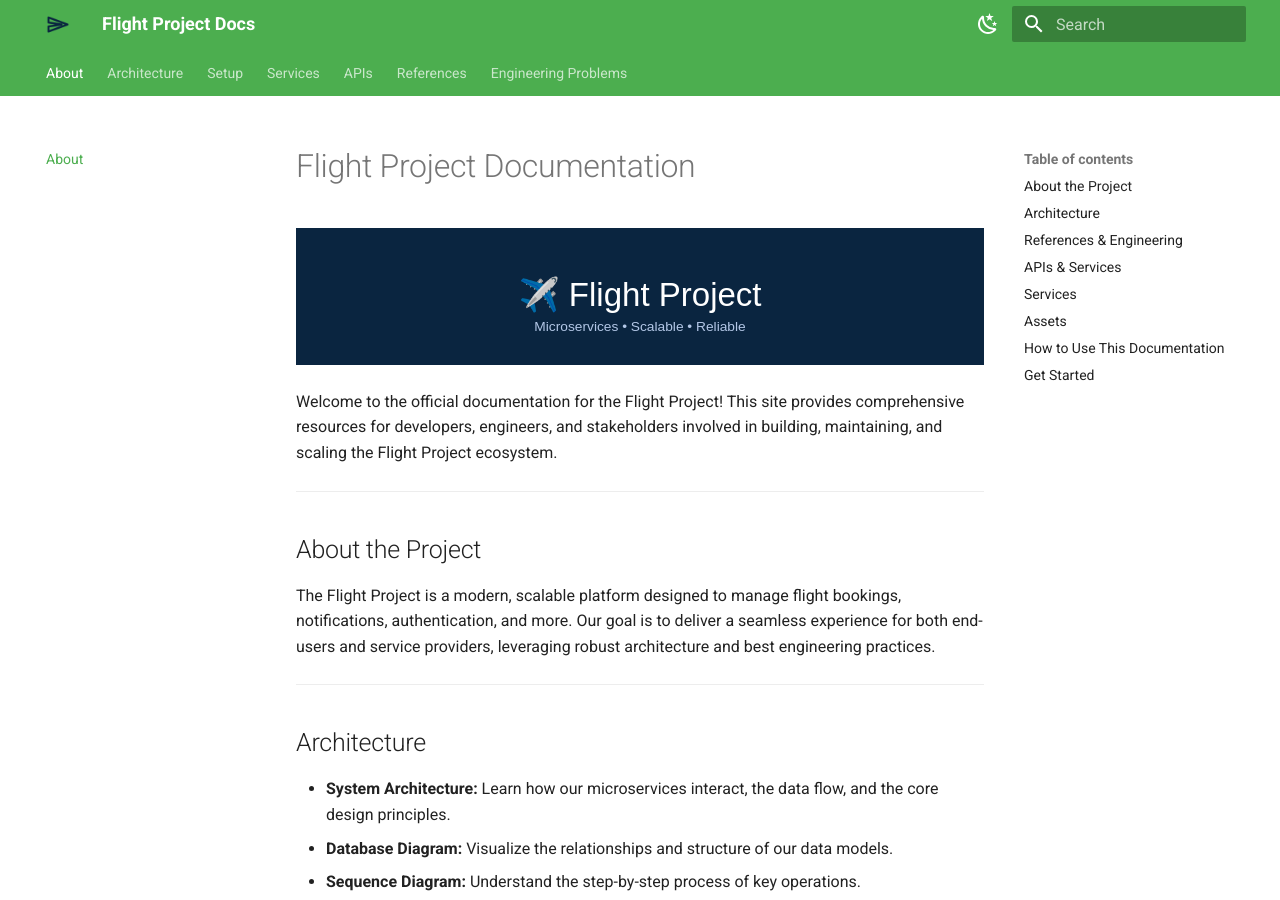
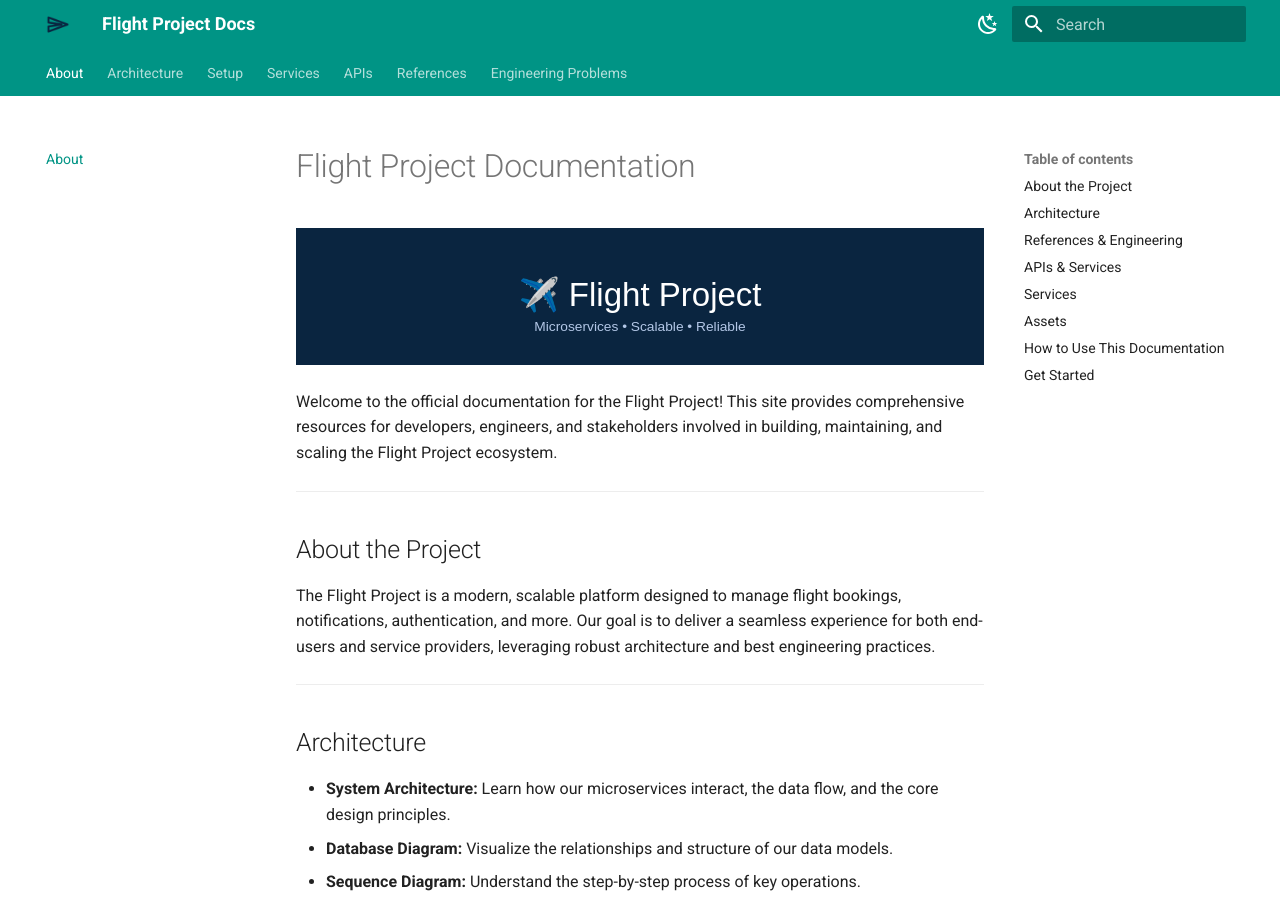
Before and after one commit to vivektarun/flight-project-docs, an MkDocs documentation site: the page built from docs/index.md, in a window 1280 px wide and 900 px high. Built offline with MkDocs 1.6.1 and Material for MkDocs 9.7.7, drawn with Linux system fonts in a browser that asks for light colours.

Commit message:
feat: add teal colour

```diff
--- a/mkdocs.yml
+++ b/mkdocs.yml
@@ -8,7 +8,7 @@ theme:
   favicon: assets/logo.png
   palette:
     - scheme: default
-      primary: green        # Light mode navbar color
+      primary: teal        # Light mode navbar color
       accent: indigo
       toggle:
         icon: material/weather-night
```
